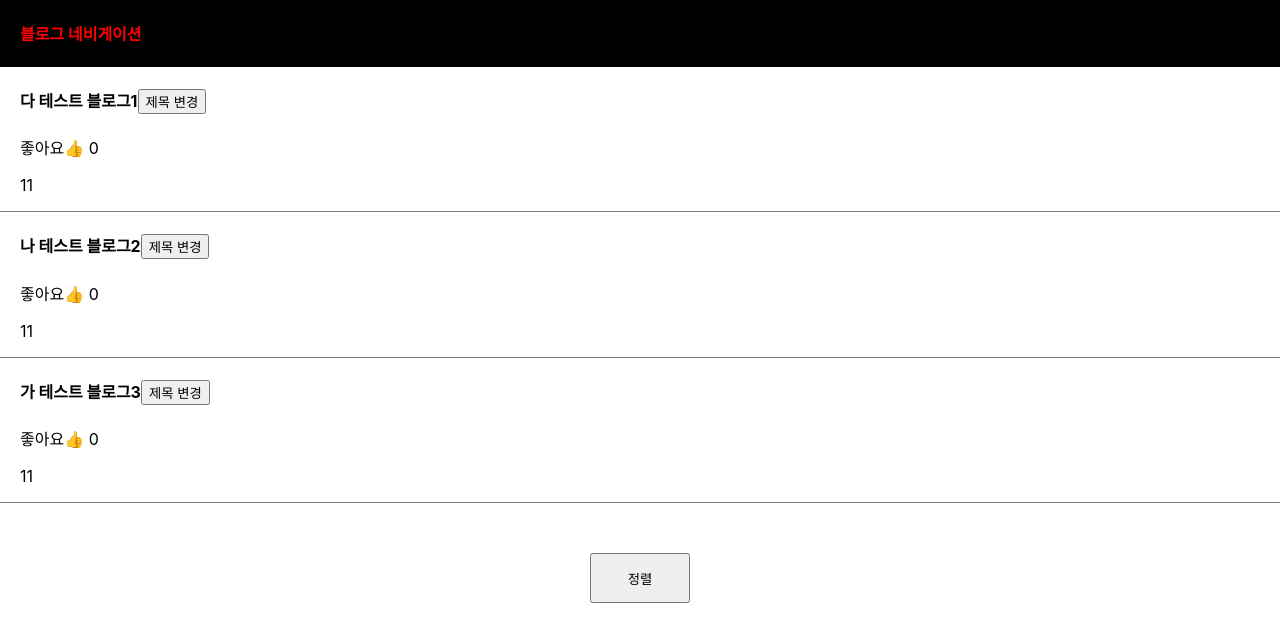
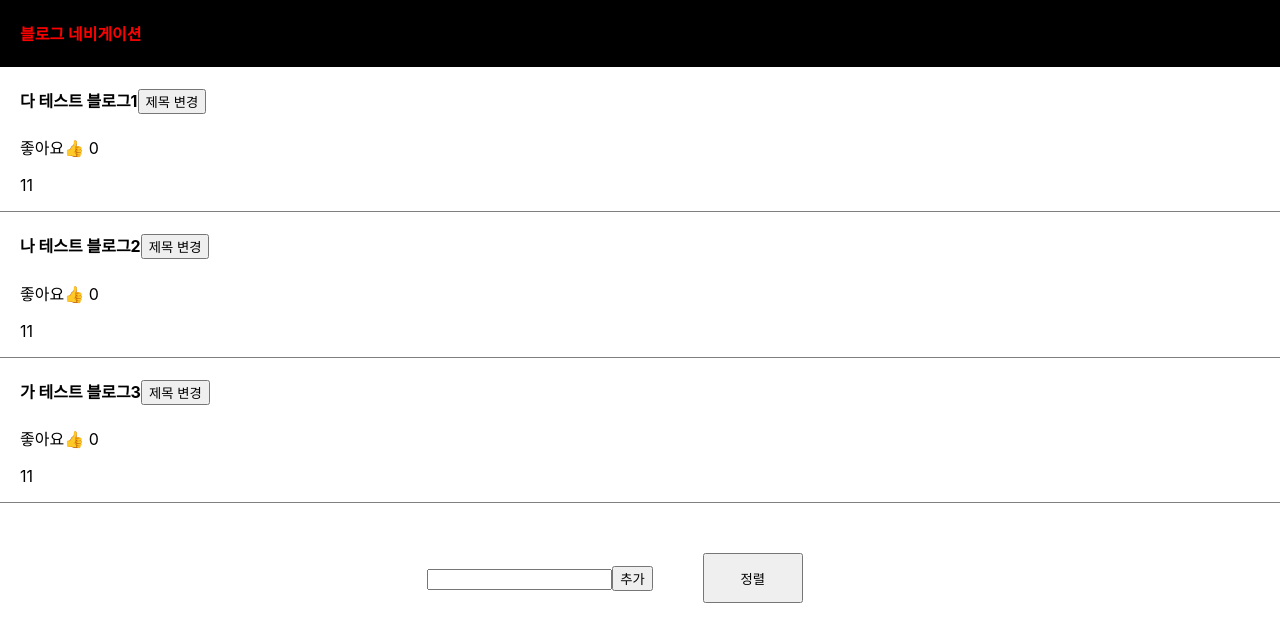
Before and after one commit to kidohy15/react-blog, a React (Create React App) app: page / in a window 1280 px wide. Shown: the top 642 px of the page. Built offline with nearby package versions, Linux system fonts and the light colour scheme.

Commit message:
input 에 작성한 내용을 버튼 클릭 시 글 리스트에 추가

```diff
--- a/src/App.js
+++ b/src/App.js
@@ -5,7 +5,7 @@ import Modal from "./components/Modal";
 import Nav from "./components/Nav";
 
 // const titleData = ["테스트 블로그1", "테스트 블로그2", "테스트 블로그3"];
-const blogData = [
+const data = [
   {
     title: "다 테스트 블로그1",
     like: 0,
@@ -21,10 +21,12 @@ const blogData = [
 ];
 
 function App() {
+  const [blogData, setBlogData] = useState(data);
   const [title, setTitle] = useState([]);
   const [likes, setLikes] = useState([]);
   const [modal, setModal] = useState(false);
   const [index, setIndex] = useState(0);
+  const [newTitle, setNewTitle] = useState("");
 
   useEffect(() => {
     const initialTitles = blogData.map((data) => data.title);
@@ -41,7 +43,7 @@ function App() {
     //   console.log("data.title!!!", data.title);
     //   // setTitle(data.like)
     // });
-  }, []);
+  }, [blogData]);
 
   function handleLike(e, index) {
     setLikes((prevLikes) => {
@@ -74,6 +76,7 @@ function App() {
     setTitle(sortedTitles); // 정렬된 제목으로 제목 상태를 업데이트
     setLikes(sortedLikes); // 정렬된 좋아요 수로 좋아요 상태를 업데이트
   }
+
   const openModal = (index) => {
     if (modal === true) {
       setIndex(index);
@@ -83,6 +86,14 @@ function App() {
       setModal(true);
     }
   };
+
+  function handleAddList() {
+    console.log("newTitle!!!", newTitle);
+    const addTitle = [{title:newTitle, like:0}, ...blogData];
+    console.log("newTitle!!!", addTitle);
+    setBlogData(addTitle);
+    // blogData = addTitle
+  }
 
   return (
     <div className="App">
@@ -109,6 +120,13 @@ function App() {
         <Modal title={title} index={index} handleTitle={handleTitle} />
       ) : null}
 
+      <div>
+        <input
+          onChange={(e) => {
+            setNewTitle(e.target.value);
+          }}
+        />
+        <button onClick={handleAddList}>추가</button>
         {/* 제목 가나다 순 정렬 */}
         <button
           style={{
@@ -121,6 +139,7 @@ function App() {
           정렬
         </button>
       </div>
+    </div>
   );
 }
 
```
Lines whose indentation alone changed are shown as unchanged.
